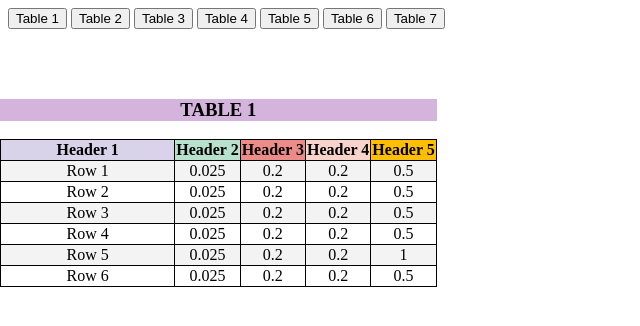
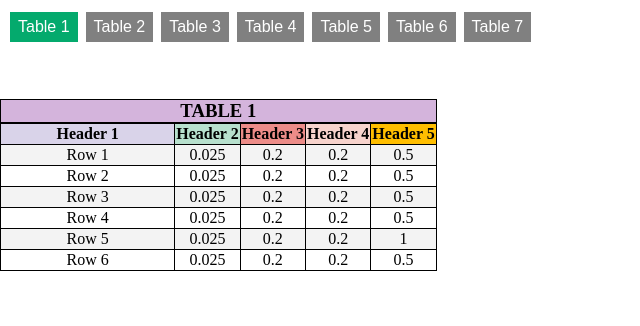
Before and after one commit to michael10098/JavaScriptSmoothSlider, a plain HTML site: page ButtonShowTable.html in a window 1280 px wide. Both pictures are taken after a click on the element "Table 1". Shown: the whole page, without its empty margins (0-640 px from the left). Drawn offline with nearby package versions, Linux system fonts and the light colour scheme.

Commit message:
Added better formatting.

```diff
--- a/ButtonShowTable.html
+++ b/ButtonShowTable.html
@@ -2,23 +2,35 @@
 <script>
   $(document).ready(function() {
     // add a click method to any class with tc-facet-header
-    $(".tc-facet-header").on("click", function(e) {
+    $('.tc-facet-header').on("click", function(e) {
+      // get the classList of the button
+      classList = $(this)[0].firstElementChild.classList;
       // see if the item clicked is not displayed
       if($(this).next().css('display') === 'none')
-        // iterate through each element that is a class of table-div
-      	$('.table-div').each(function(index, element) {
+        // iterate through each element that is a class of tc-facet-header
+      	$('.tc-facet-header').each(function(index, element) {
+          tableItem = $(element).next()[0];
           // see if this element is displayed
-          if($(element).css('display') !== 'none')
+          if($(tableItem).css('display') !== 'none') {
             // hide the element
-            $(element).css('display', 'none');
+            $(tableItem).css('display', 'none');
+            classListItem = $(element)[0].firstElementChild.classList;
+            classListItem.remove('button-active');
+            classListItem.add('button-format');
+          }
         });
       // see if the item clicked is not displayed
-      if($(this).next().css('display') === 'none')
+      if($(this).next().css('display') === 'none') {
         // show the element
       	$(this).next().css('display', 'block');
-      else
+        classList.remove('button-format');
+        classList.add('button-active');
+      } else {
         // hide the element
       	$(this).next().css('display', 'none');
+        classList.remove('button-active');
+        classList.add('button-format');
+      }
     });
   });
 </script>
@@ -77,6 +89,29 @@
   }
 
   .button-format {
+    background-color: #808080;
+    border: none;
+    color: white;
+    padding: 6px 8px;
+    text-align: center;
+    text-decoration: none;
+    display: inline-block;
+    font-size: 16px;
+    margin: 4px 2px;
+    cursor: pointer;
+  }
+
+  .button-active {
+    background-color: #04AA6D;
+    border: none;
+    color: white;
+    padding: 6px 8px;
+    text-align: center;
+    text-decoration: none;
+    display: inline-block;
+    font-size: 16px;
+    margin: 4px 2px;
+    cursor: pointer;
   }
 
   .table-div {
@@ -89,7 +124,8 @@
   .table-top {
     text-align: center;
     background-color: #d4b4dc;
-    border: solid 1x #c3c3c3;
+    border: solid 1px #000000;
+    margin-bottom: 0;
   }
 </style>
 
```
Lines whose indentation alone changed are shown as unchanged.
